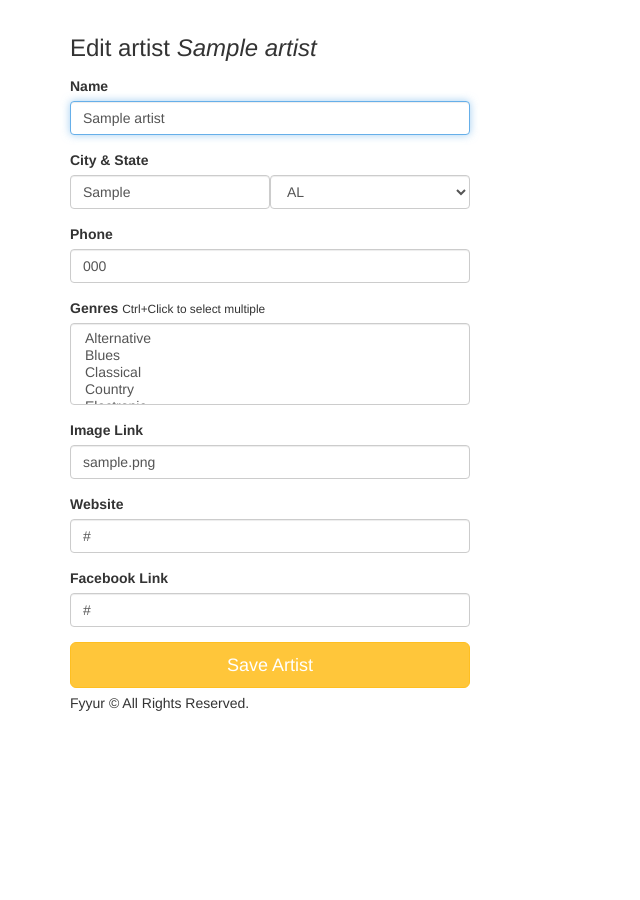
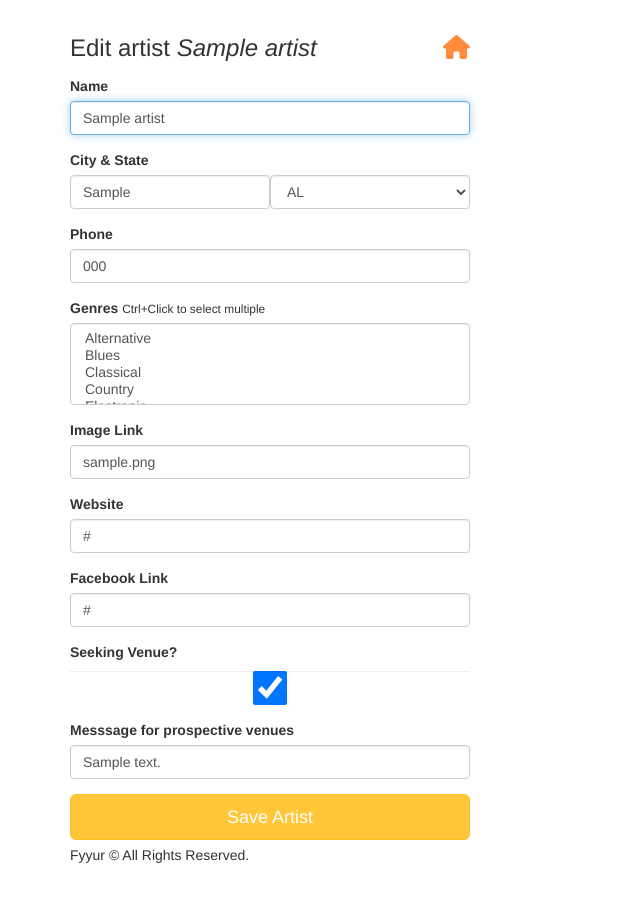
Before and after one commit to tomivanpete/udacity_fyyur, a Flask app: page /artists/1/edit in a window 1280 px wide. Shown: the part 60-960 px from the top of the page, without its empty margins (0-640 px from the left). Before the commit the page ends 771 px from the top, so only its background shows below. Run offline with Flask 2, Linux system fonts and the light colour scheme; tables that the repository leaves empty hold one stand-in row (values such as "Sample post"); some libraries are stand-ins or nearby versions.

Commit message:
updated forms

```diff
--- a/app.py
+++ b/app.py
@@ -311,6 +311,7 @@ def create_venue_submission():
     facebook_link = request.form.get('facebook_link', '')
     website = request.form.get('website', '')
     seeking_talent = request.form.get('seeking_talent') != None
+    seeking_description = request.form.get('seeking_description', '')
 
     venue = Venue(name=name,
                   city=city,
@@ -321,7 +322,8 @@ def create_venue_submission():
                   image_link=image_link,
                   facebook_link=facebook_link,
                   website=website,
-                  seeking_talent=seeking_talent)
+                  seeking_talent=seeking_talent,
+                  seeking_description=seeking_description)
     db.session.add(venue)
     db.session.commit()
     # on successful db insert, flash success
@@ -349,6 +351,7 @@ def delete_venue(venue_id):
   try:
     Venue.query.filter(Venue.id == venue_id).delete()
     db.session.commit()
+    flash('Venue successfully deleted.')
   except:
     error = True
     db.session.rollback()
@@ -548,6 +551,8 @@ def edit_artist_submission(artist_id):
     artist.image_link = request.form.get('image_link', '')
     artist.facebook_link = request.form.get('facebook_link', '')
     artist.website = request.form.get('website', '')
+    artist.seeking_venue = request.form.get('seeking_venue') != None
+    artist.seeking_description = request.form.get('seeking_description', '')
 
     db.session.commit()
     # on successful db insert, flash success
@@ -602,6 +607,8 @@ def edit_venue_submission(venue_id):
     venue.image_link = request.form.get('image_link', '')
     venue.facebook_link = request.form.get('facebook_link', '')
     venue.website = request.form.get('website', '')
+    venue.seeking_talent = request.form.get('seeking_talent') != None
+    venue.seeking_description = request.form.get('seeking_description', '')
 
     db.session.commit()
     # on successful db insert, flash success
@@ -642,6 +649,7 @@ def create_artist_submission():
     facebook_link = request.form.get('facebook_link', '')
     website = request.form.get('website', '')
     seeking_venue = request.form.get('seeking_venue') != None
+    seeking_description = request.form.get('seeking_description', '')
 
     artist = Artist(name=name,
                   city=city,
@@ -651,7 +659,8 @@ def create_artist_submission():
                   image_link=image_link,
                   facebook_link=facebook_link,
                   website=website,
-                  seeking_venue=seeking_venue)
+                  seeking_venue=seeking_venue,
+                  seeking_description=seeking_description)
     db.session.add(artist)
     db.session.commit()
     # on successful db insert, flash success
--- a/forms.py
+++ b/forms.py
@@ -122,6 +122,9 @@ class VenueForm(FlaskForm):
     seeking_talent = BooleanField(
         'seeking_talent'
     )
+    seeking_description = StringField(
+        'seeking_description'
+    )
 
 class ArtistForm(FlaskForm):
     name = StringField(
@@ -228,5 +231,8 @@ class ArtistForm(FlaskForm):
     website = StringField(
         'website', validators=[URL()]
     )
+    seeking_description = StringField(
+        'seeking_description'
+    )
 
 # TODO IMPLEMENT NEW ARTIST FORM AND NEW SHOW FORM
--- a/templates/forms/edit_artist.html
+++ b/templates/forms/edit_artist.html
@@ -3,7 +3,7 @@
 {% block content %}
   <div class="form-wrapper">
     <form class="form" method="post" action="/artists/{{artist.id}}/edit">
-      <h3 class="form-heading">Edit artist <em>{{ artist.name }}</em></h3>
+      <h3 class="form-heading">Edit artist <em>{{ artist.name }}</em><a href="{{ url_for('index') }}" title="Back to homepage"><i class="fa fa-home pull-right"></i></a></h3>
       <div class="form-group">
         <label for="name">Name</label>
         {{ form.name(class_ = 'form-control', value=artist.name, autofocus = true) }}
@@ -39,7 +39,15 @@
       <div class="form-group">
           <label for="genres">Facebook Link</label>
           {{ form.facebook_link(class_ = 'form-control', placeholder='http://', value=artist.facebook_link, autofocus = true) }}
-        </div>
+      </div>
+      <div class="form-group">
+        <label for="seeking_talent">Seeking Venue?</label>
+        {{ form.seeking_venue(class_='form-control', autofocus=false, value='seeking_venue', checked=artist.seeking_venue) }}
+      </div>
+      <div class="form-group">
+        <label for="seeking_description">Messsage for prospective venues</label>
+        {{ form.seeking_description(class_='form-control', value=artist.seeking_description, autofocus=false) }}
+      </div>
       <input type="submit" value="Save Artist" class="btn btn-primary btn-lg btn-block">
     </form>
   </div>
--- a/templates/pages/show_artist.html
+++ b/templates/pages/show_artist.html
@@ -38,6 +38,9 @@
 			<i class="fas fa-moon"></i> Not currently seeking performance venues
 		</p>
 		{% endif %}
+		<div id="edit-artist-link">
+			<a href="/artists/{{ artist.id }}/edit">Edit details for {{ artist.name }}</a>
+		</div>
 	</div>
 	<div class="col-sm-6">
 		<img src="{{ artist.image_link }}" alt="Venue Image" />
--- a/templates/pages/show_venue.html
+++ b/templates/pages/show_venue.html
@@ -1,5 +1,5 @@
 {% extends 'layouts/main.html' %}
-{% block title %}Venue Search{% endblock %}
+{% block title %}{{ venue.name }} | Venue{% endblock %}
 {% block content %}
 <div class="row">
 	<div class="col-sm-6">
@@ -41,6 +41,8 @@
 			<i class="fas fa-moon"></i> Not currently seeking talent
 		</p>
 		{% endif %}
+		<input type="button" id="edit-venue-btn" data-id="{{ venue.id }}" class="btn btn-info" value="Edit details for {{ venue.name }}">
+		<input type="button" id="delete-venue-btn" data-id="{{ venue.id }}" class="btn btn-danger" value="Delete venue {{ venue.name }}">
 	</div>
 	<div class="col-sm-6">
 		<img src="{{ venue.image_link }}" alt="Venue Image" />
```
Also changed, not shown: templates/forms/edit_venue.html (+15 -7 lines), templates/forms/new_artist.html (+15 -11 lines), templates/forms/new_venue.html (+14 -10 lines).
